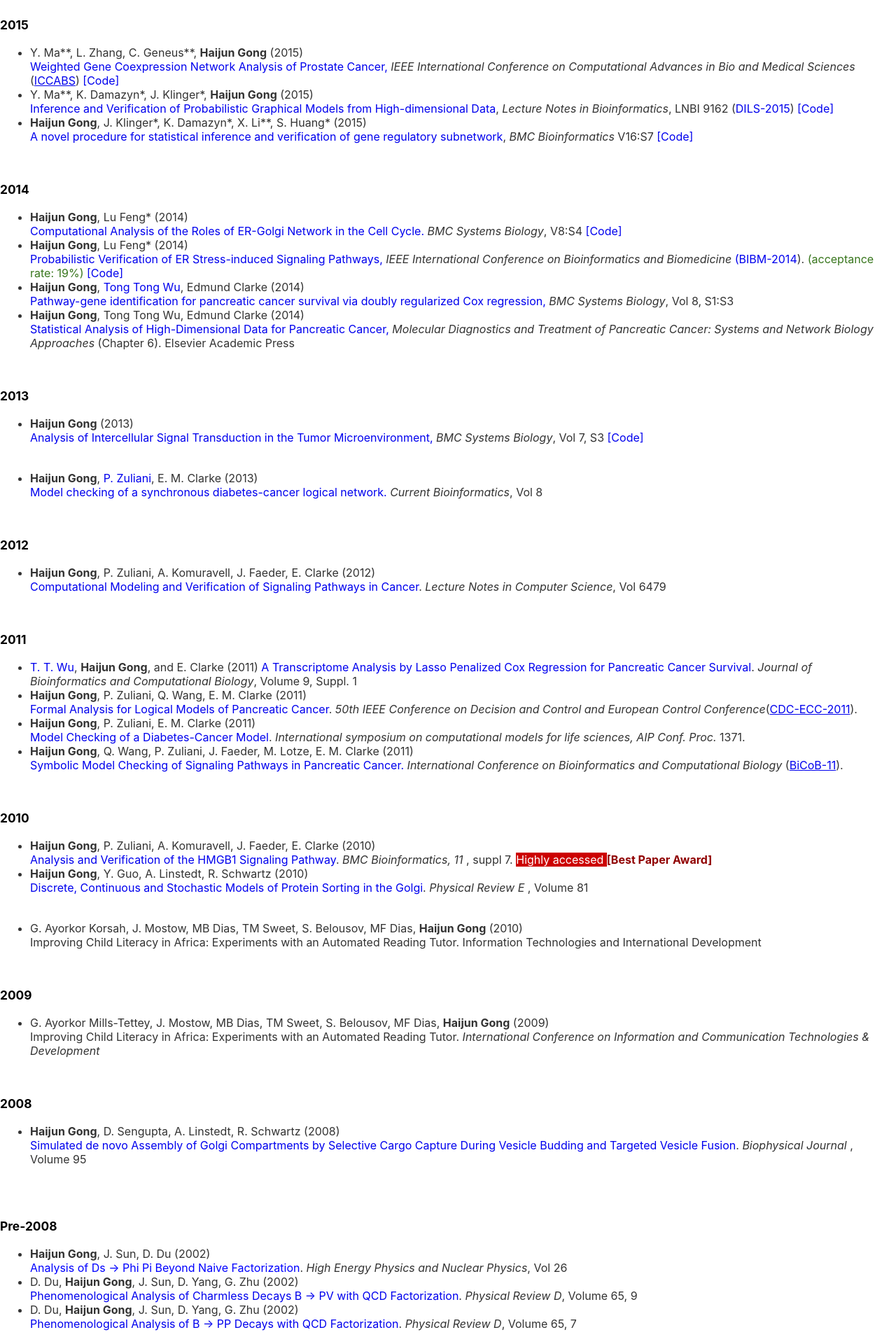
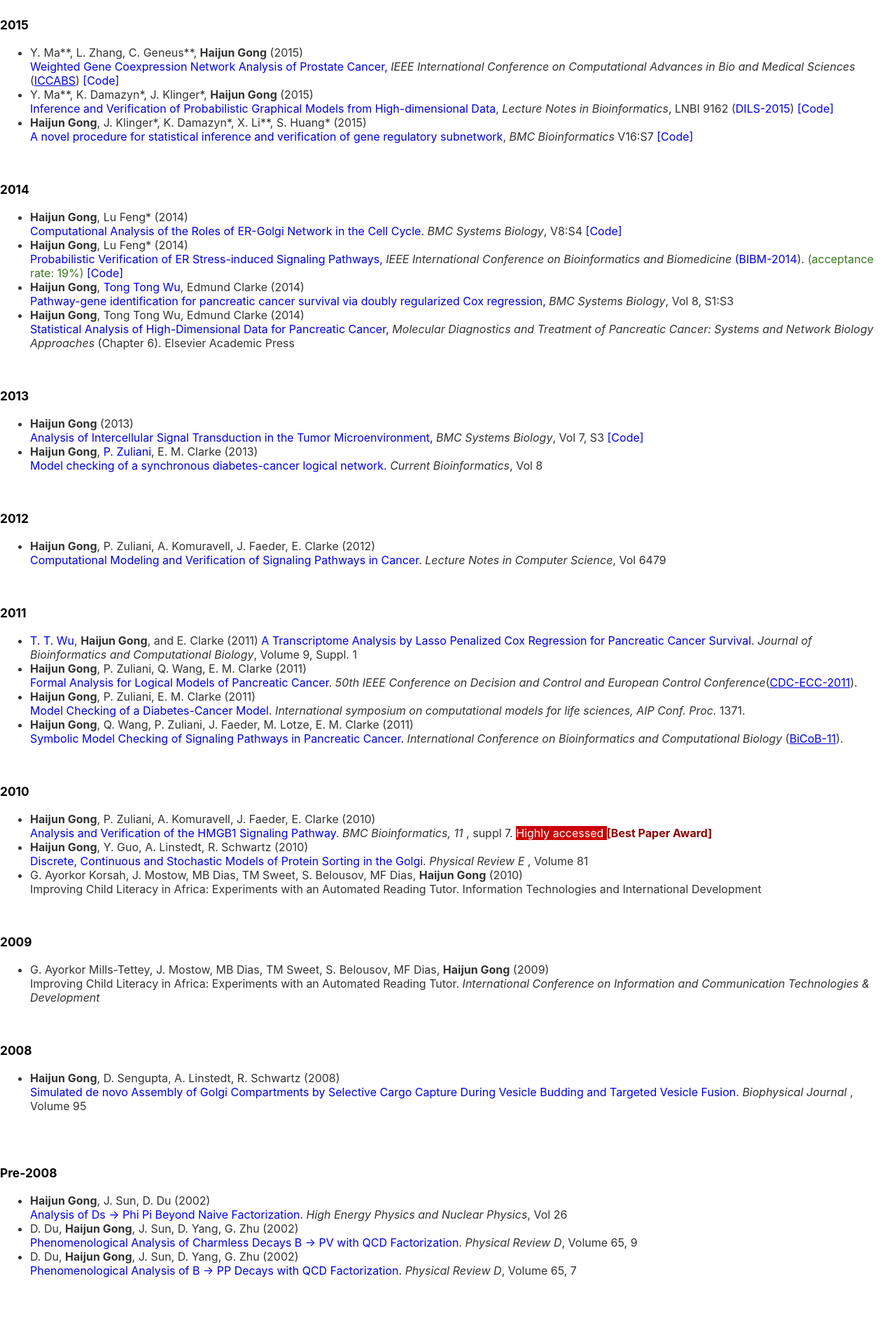
Before and after one commit to GongData/gongData.github.io, a Jekyll site: the page built from _pages/Research.md, in a window 1280 px wide. Shown: the part 1287-3207 px from the top of the page at 70% size. Built offline with Jekyll 4.4.1, drawn with Linux system fonts in a browser that asks for light colours; after the commit the page ends 3131 px from its top, so only the background shows below that.

Commit message:
Update Research.md

```diff
--- a/_pages/Research.md
+++ b/_pages/Research.md
@@ -298,16 +298,8 @@
 in the Tumor Microenvironment, </a>
 <i> BMC Systems Biology</i>, Vol 7, S3
 <a style="text-decoration:none" href="http://mathstat.slu.edu/~gong/Research/PSC.zip"> [Code]</a>
-</li>  </div></ul>
-</td>
-<td class="p2">
-  </td>
-</table>
-
-<table class="pp">
- <td class="p1">
-  <ul>  <div id="tagCB_tagjournal_tagKL_155">
-       <li> <b>Haijun Gong</b>, <a style="text-decoration:none" href="https://sites.google.com/site/zupaolo/"> P. Zuliani</a>, E. M. Clarke (2013) <br>  <a style="text-decoration:none" href="http://www.eurekaselect.com/106260/article">
+</li>
+<li> <b>Haijun Gong</b>, <a style="text-decoration:none" href="https://sites.google.com/site/zupaolo/"> P. Zuliani</a>, E. M. Clarke (2013) <br>  <a style="text-decoration:none" href="http://www.eurekaselect.com/106260/article">
 Model checking of a synchronous diabetes-cancer logical network.
 </a><i> Current Bioinformatics</i>, Vol 8
 </li>  </div></ul>
@@ -381,16 +373,8 @@
 
        <li> <b>Haijun Gong</b>, Y. Guo, A. Linstedt, R. Schwartz (2010)<br> <a style="text-decoration:none" href="http://link.aps.org/doi/10.1103/PhysRevE.81.011914">
 Discrete, Continuous and Stochastic Models of Protein Sorting in the Golgi</a>. <i> Physical Review E</i> , Volume 81
-</li>  </div></ul>
-</td>
-<td class="p2">
-  </td>
-</table>
-
-<table class="pp">
- <td class="p1">
-  <ul>  <div id="tagCB_tagjournal_tagKL_155">
-       <li> G. Ayorkor Korsah, J. Mostow, MB Dias, TM Sweet, S. Belousov, MF Dias, <b>Haijun Gong</b> (2010) <br>
+</li>
+<li> G. Ayorkor Korsah, J. Mostow, MB Dias, TM Sweet, S. Belousov, MF Dias, <b>Haijun Gong</b> (2010) <br>
 Improving Child Literacy in Africa: Experiments with an Automated Reading
 Tutor.
 Information  Technologies and International Development
@@ -445,7 +429,7 @@
  <td class="p1">
   <ul>  <div id="tagCB_tagjournal_tagKL_155">
 
-      <li> <b>Haijun Gong</b>, J. Sun, D. Du (2002) <br>
+<li> <b>Haijun Gong</b>, J. Sun, D. Du (2002) <br>
 <font color=blue> Analysis of Ds -> Phi Pi Beyond Naive Factorization</font>. <i>High Energy Physics and Nuclear Physics</i>, Vol 26
 
 </li>
```
